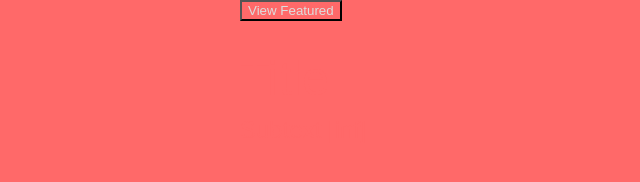
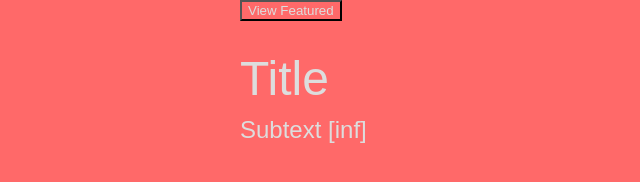
Before and after one commit to Catteleya/Text-Editor, a plain HTML site: page index.html in a window 1280 px wide. Shown: the whole page, without its empty margins (0-640 px from the left). Drawn offline with Linux system fonts and the light colour scheme.

Commit message:
Update style.css

```diff
--- a/style.css
+++ b/style.css
@@ -1,6 +1,7 @@
 html {
   font-family: "Helevetica", sans-serif;
   background-color: #ff6969;
+  border-color: #ff6969;
 }
 
 button{
@@ -9,7 +10,8 @@ button{
 }
 
 body {
-  color: #ff6969;
+  background-color: #ff6969;
+  color: #ddd;
   font-weight: 100;
   max-width: 50em;
   margin: 0 auto;
```
